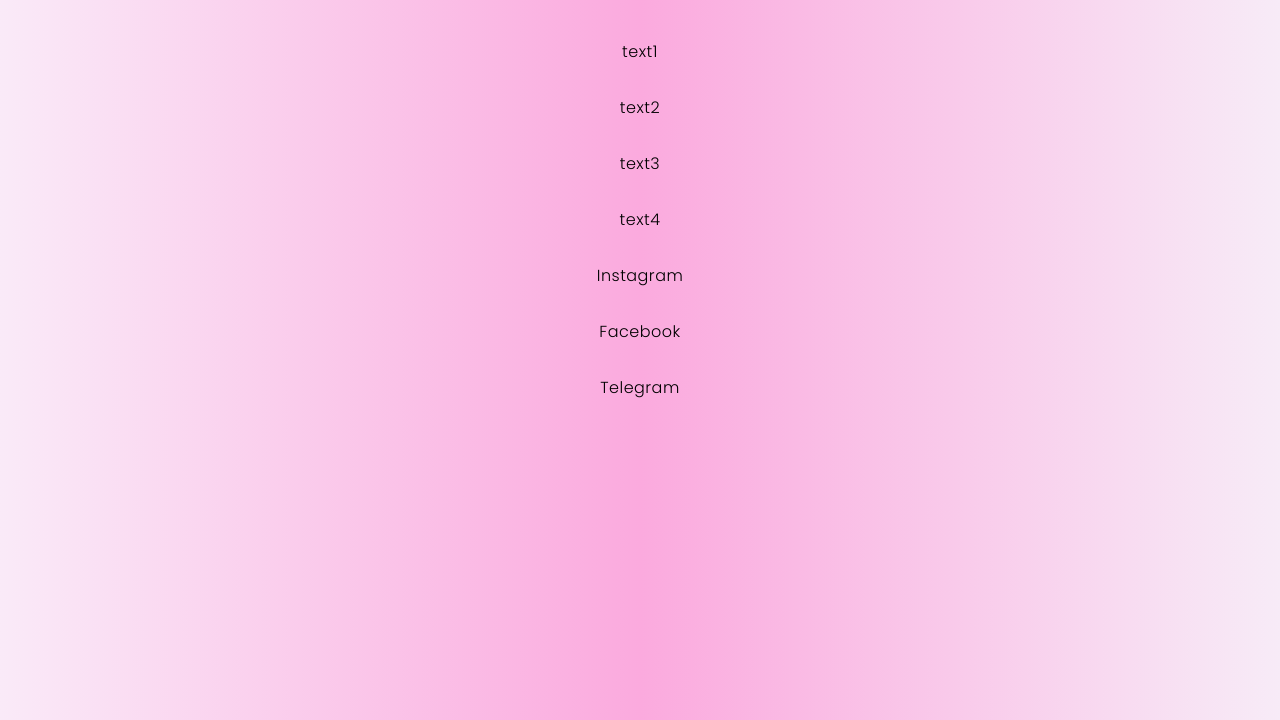
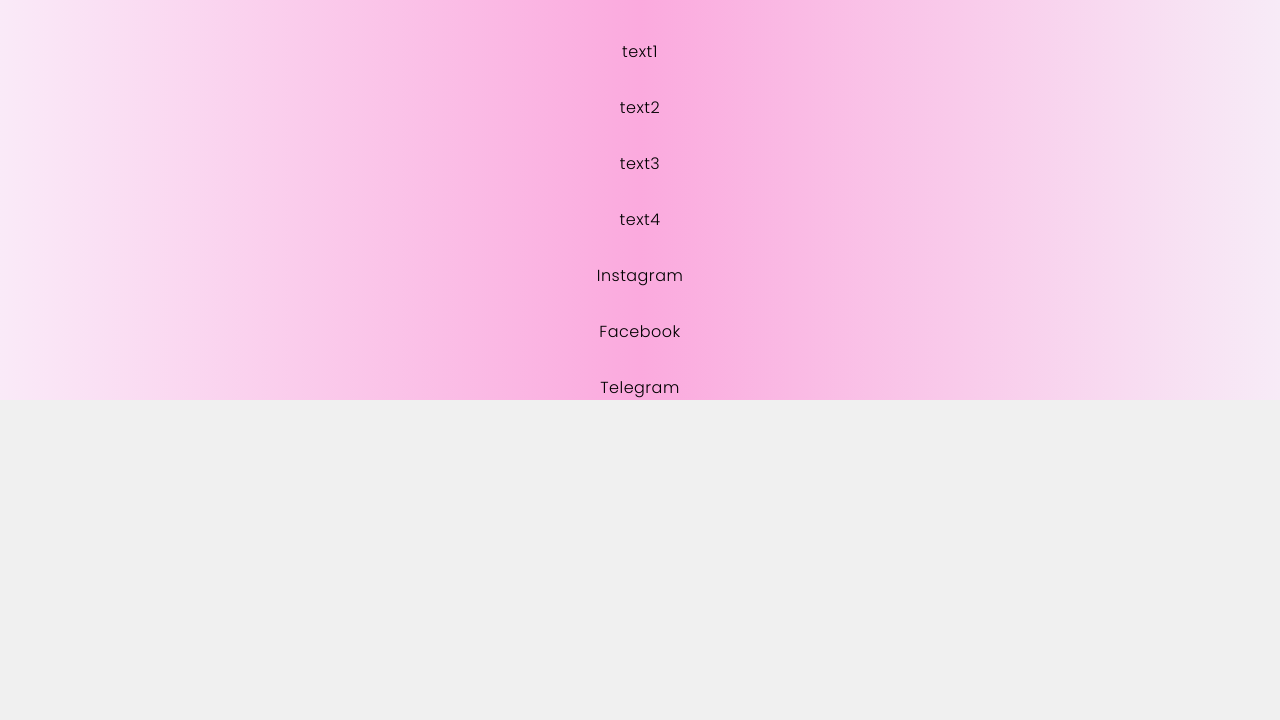
Before and after one commit to oleh63/romanenko-accessories, a website built with Vite: page src/index.html in a window 1280 px wide. Shown: the part 101-821 px from the top of the page. After the commit the page ends 800 px from the top, so only its background shows below. Built offline with nearby package versions, Linux system fonts and the light colour scheme.

Commit message:
add mob menu

```diff
--- a/src/css/mob-menu.css
+++ b/src/css/mob-menu.css
@@ -23,7 +23,6 @@
     display: flex;
     flex-direction: column;
     align-items: center;
-    padding-bottom: 320px;
 }
 
 .items-menu {
```
